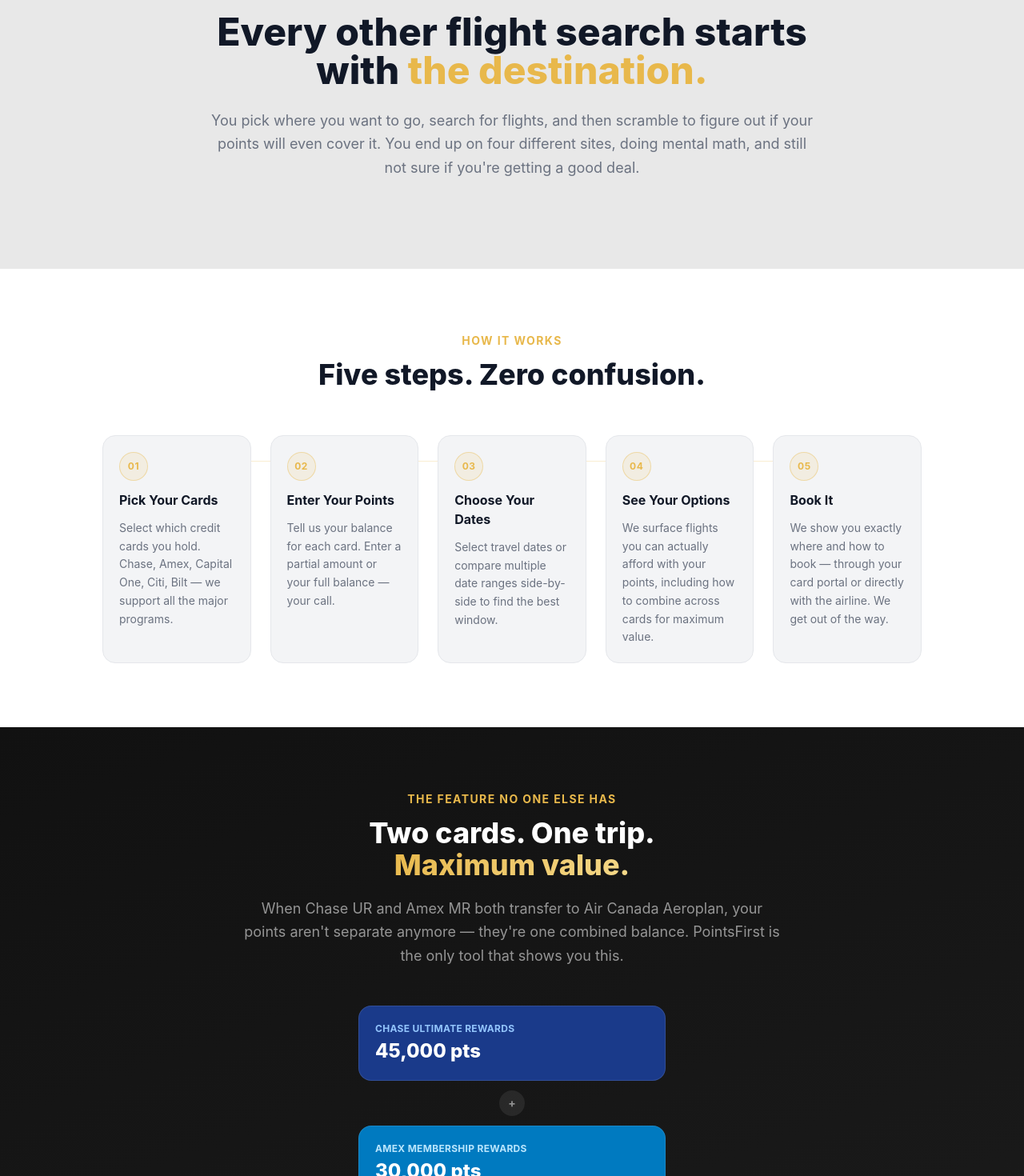
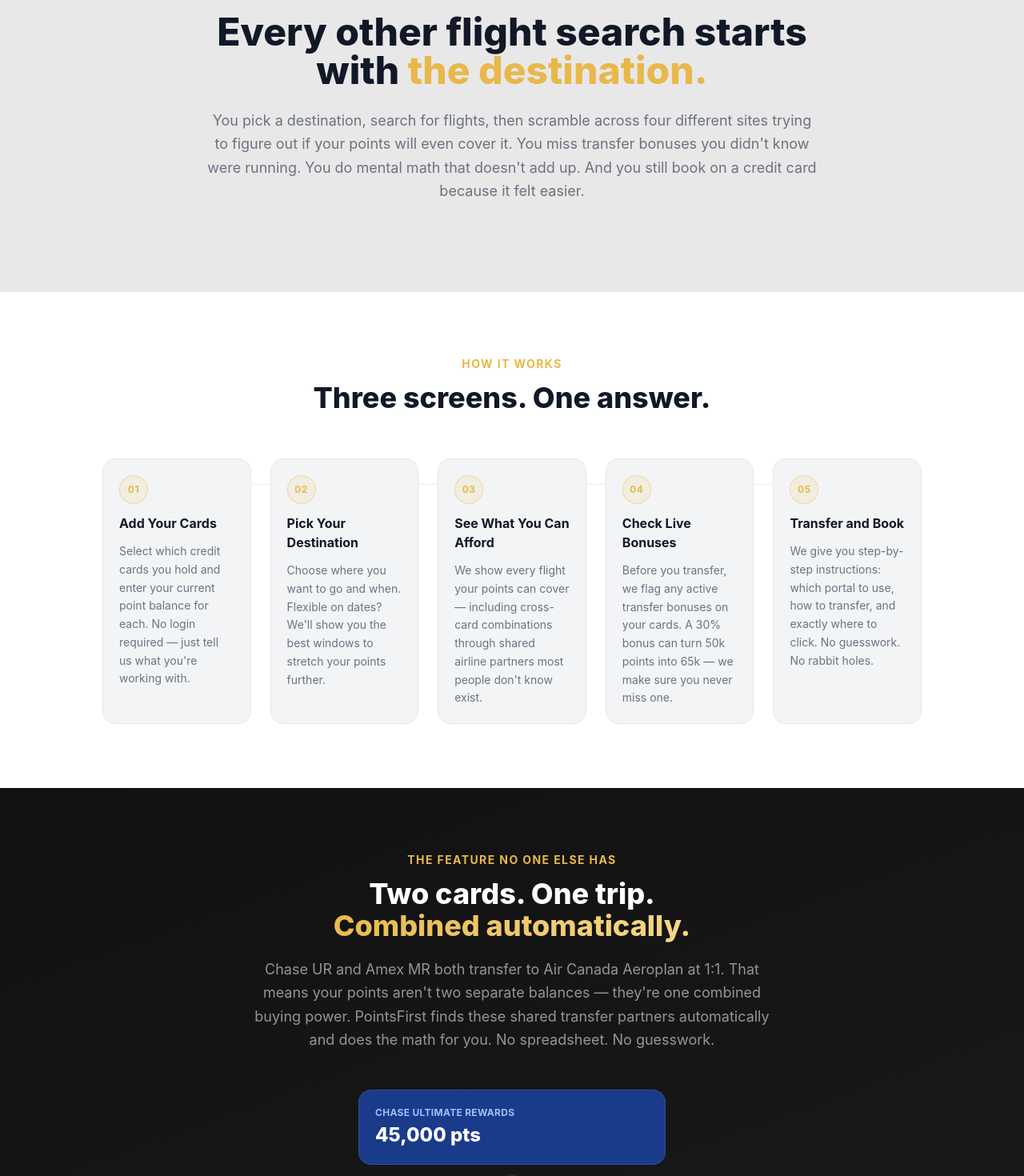
Before and after one commit to Usepointsfirst/Pointsfirst, a Next.js app in the folder pointsfirst-app/: page / in a window 1280 px wide. Shown: the part 900-2370 px from the top of the page at 80% size. Built offline with nearby package versions, Linux system fonts and the light colour scheme.

Commit message:
Update page.js

```diff
--- a/pointsfirst-app/app/page.js
+++ b/pointsfirst-app/app/page.js
@@ -16,11 +16,11 @@ const CARDS = [
 ]
 
 const STEPS = [
-  { n: '01', title: 'Pick Your Cards',    desc: 'Select which credit cards you hold. Chase, Amex, Capital One, Citi, Bilt — we support all the major programs.' },
-  { n: '02', title: 'Enter Your Points',  desc: 'Tell us your balance for each card. Enter a partial amount or your full balance — your call.' },
-  { n: '03', title: 'Choose Your Dates',  desc: 'Select travel dates or compare multiple date ranges side-by-side to find the best window.' },
-  { n: '04', title: 'See Your Options',   desc: 'We surface flights you can actually afford with your points, including how to combine across cards for maximum value.' },
-  { n: '05', title: 'Book It',            desc: 'We show you exactly where and how to book — through your card portal or directly with the airline. We get out of the way.' },
+  { n: '01', title: 'Add Your Cards',      desc: 'Select which credit cards you hold and enter your current point balance for each. No login required — just tell us what you\'re working with.' },
+  { n: '02', title: 'Pick Your Destination', desc: 'Choose where you want to go and when. Flexible on dates? We\'ll show you the best windows to stretch your points further.' },
+  { n: '03', title: 'See What You Can Afford', desc: 'We show every flight your points can cover — including cross-card combinations through shared airline partners most people don\'t know exist.' },
+  { n: '04', title: 'Check Live Bonuses',  desc: 'Before you transfer, we flag any active transfer bonuses on your cards. A 30% bonus can turn 50k points into 65k — we make sure you never miss one.' },
+  { n: '05', title: 'Transfer and Book',   desc: 'We give you step-by-step instructions: which portal to use, how to transfer, and exactly where to click. No guesswork. No rabbit holes.' },
 ]
 
 const ICONS = {
@@ -59,10 +59,10 @@ const ICONS = {
 }
 
 const DIFFERENTIATORS = [
-  { icon: 'card',  title: 'Points First. Always.',    desc: 'Every other tool starts with a destination and hopes your points work out. We start with your cards.' },
-  { icon: 'link',  title: 'Combine Across Cards',     desc: 'Have Chase and Amex? We find flights where both cards transfer to the same airline and show you the combined math.' },
-  { icon: 'chart', title: 'Real Prices. All Fees.',   desc: 'No hidden surprises. Every result includes taxes, carrier fees, and surcharges — the actual number you pay.' },
-  { icon: 'bolt',  title: 'Transfer Bonus Alerts',    desc: 'Cards run 20-40% transfer bonuses a few times a year. We track them so you never miss a chance to stretch your points further.' },
+  { icon: 'bolt',  title: 'Live Transfer Bonus Alerts', desc: 'Chase, Amex, Citi, and Capital One run 20–40% transfer bonuses a few times a year — for a limited window. We track every active bonus in real time so your 50,000 points become 65,000 before you transfer. Most people miss these entirely.' },
+  { icon: 'link',  title: 'Cross-Card Combinations',    desc: 'Have Chase and Amex? Both transfer to Air Canada Aeroplan at 1:1. We find flights where your cards share a transfer partner and show you the combined math — automatically. No spreadsheet required.' },
+  { icon: 'card',  title: 'Built for Everyone',         desc: 'You don\'t need to know what Aeroplan is, or the difference between a saver and standard award. If you have points and want to fly, PointsFirst figures out the rest. No expertise required.' },
+  { icon: 'chart', title: 'No Hidden Costs',            desc: 'Every result shows the real number — points required plus any taxes, carrier fees, and surcharges. What you see is what you pay. No surprises at checkout.' },
 ]
 
 function WaitlistForm({ size = 'large', className = '' }) {
@@ -202,8 +202,7 @@ export default function Home() {
           </h1>
 
           <p className="text-lg sm:text-xl leading-relaxed mb-10 max-w-2xl mx-auto" style={{ color: 'rgba(255,255,255,0.65)' }}>
-            Select your credit cards. Enter your balance. We find flights you can actually afford to
-            book — and combine points across cards so you never leave value on the table.
+            Add your cards and point balances. Pick where you want to go. We show you every flight you can actually book — including combinations across programs most people don't know are possible.
           </p>
 
           <div id="waitlist">
@@ -242,9 +241,7 @@ export default function Home() {
             <span style={{ color: GOLD }}> the destination.</span>
           </h2>
           <p className="text-gray-500 text-lg leading-relaxed mb-8">
-            You pick where you want to go, search for flights, and then scramble to figure out if your
-            points will even cover it. You end up on four different sites, doing mental math,
-            and still not sure if you're getting a good deal.
+            You pick a destination, search for flights, then scramble across four different sites trying to figure out if your points will even cover it. You miss transfer bonuses you didn't know were running. You do mental math that doesn't add up. And you still book on a credit card because it felt easier.
           </p>
         </div>
       </section>
@@ -254,7 +251,7 @@ export default function Home() {
         <div className="max-w-5xl mx-auto">
           <div className="text-center mb-14">
             <p className="text-sm font-bold uppercase tracking-widest mb-3" style={{ color: GOLD }}>How It Works</p>
-            <h2 className="text-3xl sm:text-4xl font-extrabold text-gray-900">Five steps. Zero confusion.</h2>
+            <h2 className="text-3xl sm:text-4xl font-extrabold text-gray-900">Three screens. One answer.</h2>
           </div>
           <div className="grid grid-cols-1 sm:grid-cols-2 lg:grid-cols-5 gap-6">
             {STEPS.map((step, i) => (
@@ -283,12 +280,10 @@ export default function Home() {
             <h2 className="text-3xl sm:text-4xl font-extrabold text-white leading-tight">
               Two cards. One trip.
               <br />
-              <span style={{ background: `linear-gradient(135deg, ${GOLD} 0%, ${GOLD_LT} 100%)`, WebkitBackgroundClip: 'text', WebkitTextFillColor: 'transparent', backgroundClip: 'text' }}>Maximum value.</span>
+              <span style={{ background: `linear-gradient(135deg, ${GOLD} 0%, ${GOLD_LT} 100%)`, WebkitBackgroundClip: 'text', WebkitTextFillColor: 'transparent', backgroundClip: 'text' }}>Combined automatically.</span>
             </h2>
             <p className="text-lg mt-5 max-w-2xl mx-auto leading-relaxed" style={{ color: 'rgba(255,255,255,0.55)' }}>
-              When Chase UR and Amex MR both transfer to Air Canada Aeroplan, your points
-              aren't separate anymore — they're one combined balance. PointsFirst is the only
-              tool that shows you this.
+              Chase UR and Amex MR both transfer to Air Canada Aeroplan at 1:1. That means your points aren't two separate balances — they're one combined buying power. PointsFirst finds these shared transfer partners automatically and does the math for you. No spreadsheet. No guesswork.
             </p>
           </div>
 
@@ -370,12 +365,12 @@ export default function Home() {
       {/* ── BOTTOM CTA ── */}
       <section className="py-24 px-5 text-center" style={{ background: `linear-gradient(160deg, ${BLACK} 0%, ${SURFACE} 100%)` }} id="cta">
         <div className="max-w-2xl mx-auto">
-          <h2 className="text-3xl sm:text-4xl font-extrabold text-white mb-4 leading-tight">Be first in line.</h2>
+          <h2 className="text-3xl sm:text-4xl font-extrabold text-white mb-4 leading-tight">Your points are worth more than you think.</h2>
           <p className="text-lg mb-3" style={{ color: 'rgba(255,255,255,0.55)' }}>
-            Founding members get early access and locked-in pricing — forever.
+            Most people with 60,000 Chase points have no idea they could fly business class to Europe. PointsFirst changes that. Join the waitlist and be first to find out what yours can do.
           </p>
           <p className="text-sm font-semibold mb-10" style={{ color: GOLD }}>
-            No credit card required to join the waitlist.
+            Founding members get early access and locked-in pricing — forever.
           </p>
           <WaitlistForm size="default" className="max-w-sm mx-auto" />
         </div>
```
